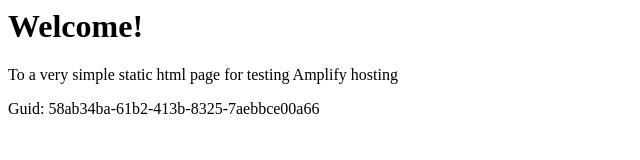
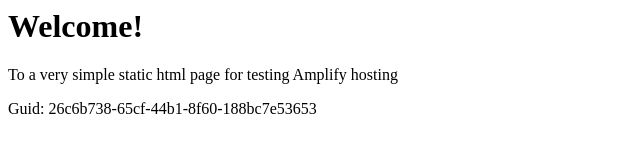
Before and after one commit to aws-aemilia-gru/Github-PR-Commit-Integration-Test-DoNotTouch-GithubWebhookPreviewCanaryTest-v1-preprod-sa-east-1, a website: page src/index.html in a window 1280 px wide. Shown: the full height of the page, 0-640 px from the left. Drawn offline with Linux system fonts and the light colour scheme.

Commit message:
commit from integ tests

```diff
--- a/src/index.html
+++ b/src/index.html
@@ -12,6 +12,6 @@
 <body>
     <h1>Welcome!</h1>
     <p>To a very simple static html page for testing Amplify hosting</p>
-    <p>Guid: 58ab34ba-61b2-413b-8325-7aebbce00a66</p></body>
+    <p>Guid: 26c6b738-65cf-44b1-8f60-188bc7e53653</p></body>
 
 </html>
```
